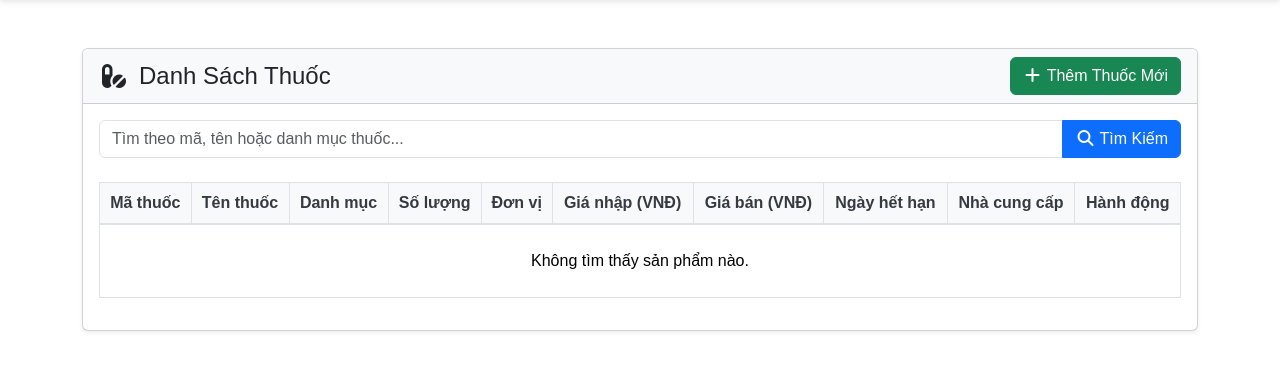
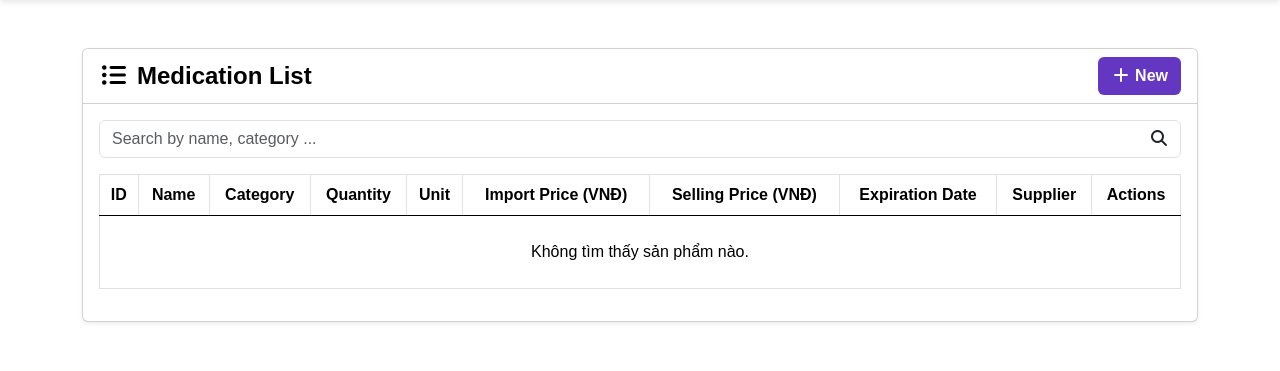
Before and after one commit to Nghiathan13/Inventory_management_web, a Django app: template templates/dashboard/product/product.html in a window 1280 px wide. Shown: the part 58-429 px from the top of the page. Run offline with Django 3.2, Linux system fonts and the light colour scheme; the template is opened without the code that fills it, so the values that code supplies are empty; some libraries are stand-ins or nearby versions.

Commit message:
Giao dien module, prescription, product

```diff
--- a/dashboard/views.py
+++ b/dashboard/views.py
@@ -54,7 +54,7 @@ def index(request):
             'orders': orders,
             'products': products,
         }
-        return render(request, 'dashboard/index.html', context)
+        return render(request, 'dashboard/modules.html', context)
     else:
         return redirect('dashboard-prescription')
 
--- a/static/css/dashboard/product.css
+++ b/static/css/dashboard/product.css
@@ -1,53 +1,81 @@
-/* Style cho header của card trên trang Products */
+/* === CARD === */
+.card {
+  min-width: 20rem;
+}
+/* === Header === */
+.card-header {
+  background-color: rgb(255, 255, 255);
+}
 .card-header h4 {
   margin-bottom: 0;
-    display: flex;
-    align-items: center;
+  font-size: 1.5rem;
+  font-weight: bold;
+  color: rgb(0, 0, 0);
+}
+.card-header a {
+  background-color: rgb(100, 55, 195);
+  font-size: 1rem;
+  font-weight: bold;
+  color: rgb(255, 255, 255);
+}
+.card-header a:hover {
+  background-color: rgb(80, 35, 175);
+  color: rgb(235, 235, 235);
 }
 
-.card-header h4 i {
-    margin-right: 10px;
+/* === Body === */
+/* Search */
+.search-wrapper {
+  position: relative;
+}
+.search-wrapper .form-control {
+  padding-right: 2.75rem;
+}
+.search-wrapper .btn-search {
+  position: absolute;
+  top: 50%;
+  right: 0;
+  transform: translateY(-50%);
+  border: none;
+  background: transparent;
+  pointer-events: none;
+}
+.btn-search i {
+  pointer-events: auto;
 }
 
-/* Container cho bảng sản phẩm, có thanh cuộn */
+/* Table */
 .table-container {
   max-height: 60vh;
   overflow-y: auto;
 }
-
-/* Header của bảng, "dính" lại ở trên cùng khi cuộn */
+/* Header */
 .table thead th {
-    position: sticky;
-    top: 0;
-    background-color: #f8f9fa;
-    color: #343a40;
-    z-index: 10;
+  background-color: rgb(255, 255, 255);
+  color: rgb(0, 0, 0);
   vertical-align: middle;
   text-align: center;
-    border-bottom: 2px solid #dee2e6;
+  border-bottom: 1px solid rgb(0, 0, 0);
   white-space: nowrap;
 }
-
-/* Các ô trong thân bảng */
+/* Body */
 .table tbody td {
   vertical-align: middle;
   text-align: center;
 }
-
-/* Hiệu ứng khi di chuột qua các dòng */
 .table tbody tr:hover {
   background-color: #e9ecef;
 }
-
-/* Các nút hành động (Sửa, Xóa) */
 .action-buttons a {
   margin: 0 5px;
 }
-
-/* Đánh dấu các dòng sản phẩm có số lượng tồn kho đặc biệt */
-.table-danger, .table-danger > th, .table-danger > td {
-    background-color: #f8d7da !important;
+.table-danger,
+.table-danger > th,
+.table-danger > td {
+  background-color: rgb(248, 215, 218) !important;
 }
-.table-warning, .table-warning > th, .table-warning > td {
-    background-color: #fff3cd !important;
+.table-warning,
+.table-warning > th,
+.table-warning > td {
+  background-color: rgb(255, 245, 205) !important;
 }
--- a/templates/dashboard/index.html
+++ b/templates/dashboard/modules.html
@@ -19,9 +19,6 @@
   <!-- Các module chính -->
   <div class="row align-items-center">
     <div class="card shadow-sm">
-      <div class="card-header">
-        <h3>Modules</h3>
-      </div>
       <div class="card-body">
         <div class="row justify-content-center">
           <!-- Module Staff -->
--- a/templates/dashboard/product/product.html
+++ b/templates/dashboard/product/product.html
@@ -8,12 +8,11 @@
 <link rel="stylesheet" href="{% static 'css/dashboard/product.css' %}" />
 {% endblock %}
 <!---->
-{% block title %} Quản Lý Thuốc {% endblock %}
+{% block title %} Medicine Management {% endblock %}
 <!---->
 {% block content %}
-<div class="container mt-4">
-  <div class="row">
-    <div class="col-12">
+<div class="container">
+  <!-- ALERT -->
   {% if messages %} {% for message in messages %}
   <div
     class="alert alert-{{ message.tags }} alert-dismissible fade show"
@@ -29,53 +28,55 @@
   </div>
   {% endfor %} {% endif %}
 
+  <!-- CARD -->
   <div class="card shadow-sm">
-        <div class="card-header bg-light">
+    <!-- Header -->
+    <div class="card-header">
       <div class="d-flex justify-content-between align-items-center">
-            <h4><i class="fa-solid fa-pills"></i> Danh Sách Thuốc</h4>
-            <a href="{% url 'dashboard-product-add' %}" class="btn btn-success">
-              <i class="fa-solid fa-plus"></i> Thêm Thuốc Mới
+        <h4><i class="fa-solid fa-list-ul me-2"></i>Medication List</h4>
+        <a href="{% url 'dashboard-product-add' %}" class="btn btn-new">
+          <i class="fa-solid fa-plus me-1"></i>New
         </a>
       </div>
     </div>
+
+    <!-- Body -->
     <div class="card-body">
-          <!-- Form tìm kiếm -->
-          <form
-            method="GET"
-            action="{% url 'dashboard-product' %}"
-            class="mb-4"
-          >
-            <div class="input-group">
+      <!-- Search -->
+      <form method="GET" action="{% url 'dashboard-product' %}" class="mb-3">
+        <div class="search-wrapper">
           <input
             type="text"
             name="search"
             class="form-control"
-                placeholder="Tìm theo mã, tên hoặc danh mục thuốc..."
+            placeholder="Search by name, category ..."
             value="{{ search_query }}"
           />
-              <button class="btn btn-primary" type="submit">
-                <i class="fa-solid fa-search"></i> Tìm Kiếm
+          <button class="btn btn-search" type="submit">
+            <i class="fa-solid fa-magnifying-glass"></i>
           </button>
         </div>
       </form>
 
-          <!-- Bảng sản phẩm với thanh cuộn và responsive -->
+      <!-- Table -->
       <div class="table-responsive table-container">
         <table class="table table-hover table-bordered">
+          <!-- Head -->
           <thead>
             <tr>
-                  <th scope="col">Mã thuốc</th>
-                  <th scope="col">Tên thuốc</th>
-                  <th scope="col">Danh mục</th>
-                  <th scope="col">Số lượng</th>
-                  <th scope="col">Đơn vị</th>
-                  <th scope="col">Giá nhập (VNĐ)</th>
-                  <th scope="col">Giá bán (VNĐ)</th>
-                  <th scope="col">Ngày hết hạn</th>
-                  <th scope="col">Nhà cung cấp</th>
-                  <th scope="col">Hành động</th>
+              <th scope="col">ID</th>
+              <th scope="col">Name</th>
+              <th scope="col">Category</th>
+              <th scope="col">Quantity</th>
+              <th scope="col">Unit</th>
+              <th scope="col">Import Price (VNĐ)</th>
+              <th scope="col">Selling Price (VNĐ)</th>
+              <th scope="col">Expiration Date</th>
+              <th scope="col">Supplier</th>
+              <th scope="col">Actions</th>
             </tr>
           </thead>
+          <!-- Body -->
           <tbody>
             {% for item in items %}
             <tr
@@ -132,10 +133,8 @@
     </div>
   </div>
 </div>
-  </div>
-</div>
 {% endblock %}
-<!---->
+<!--  -->
 {% block javascript %}
 <script src="{% static 'js/dashboard/product.js' %}"></script>
 {% endblock %}
```
Also changed, not shown: static/css/components/modules.css (+8 -8 lines), static/css/dashboard/prescription.css (+22 -1 lines), templates/dashboard/prescription/prescription.html (+6 -6 lines). Lines whose indentation alone changed are shown as unchanged.
